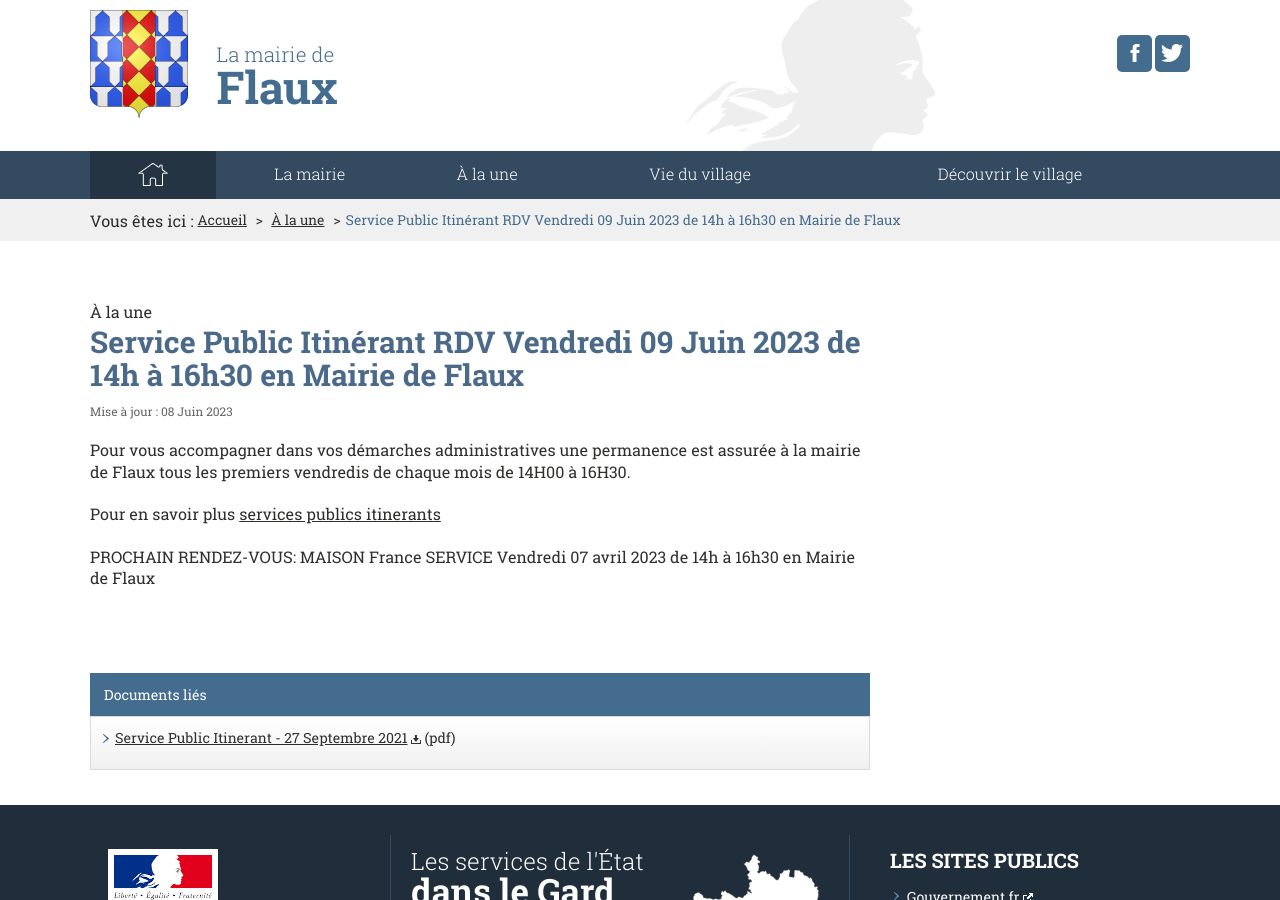
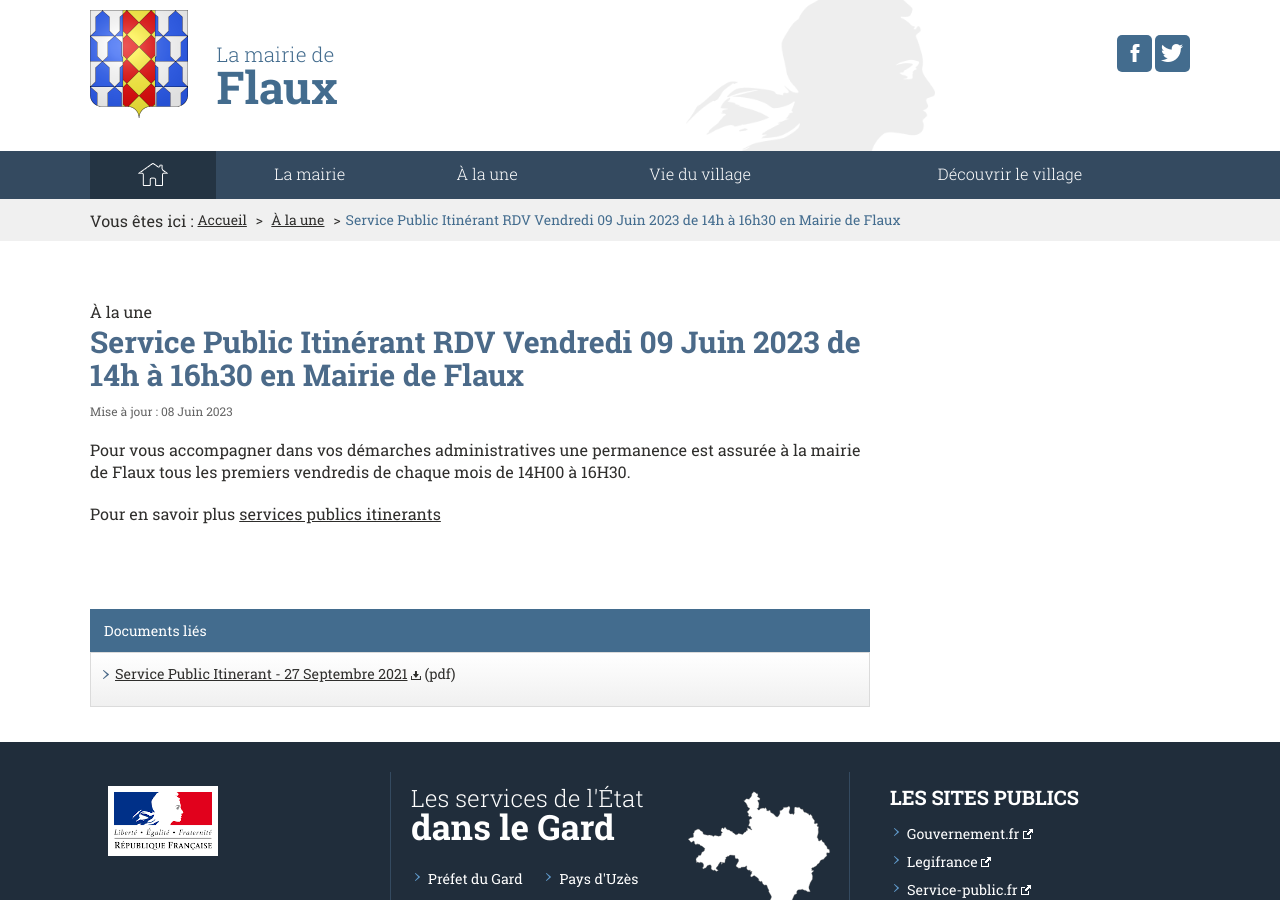
Before and after one commit to Flaux-Village/flaux-village.github.io, a Jekyll site: the page built from _actualites/servicepublicitinerant.md, in a window 1280 px wide and 900 px high. Built offline with Jekyll 4.4.1, drawn with Linux system fonts in a browser that asks for light colours.

Commit message:
Update servicepublicitinerant.md

```diff
--- a/_actualites/servicepublicitinerant.md
+++ b/_actualites/servicepublicitinerant.md
@@ -22,8 +22,3 @@ Pour vous accompagner dans vos démarches administratives une permanence est ass
 de 14H00 à 16H30.<br>
 
 Pour en savoir plus [services publics itinerants](https://www.ccpaysduzes.fr/actualites/item/services-publics-itinerants.html)<br>
-
-PROCHAIN RENDEZ-VOUS:  MAISON France SERVICE
-Vendredi 07 avril 2023
-de 14h à 16h30
-en Mairie de Flaux
```
